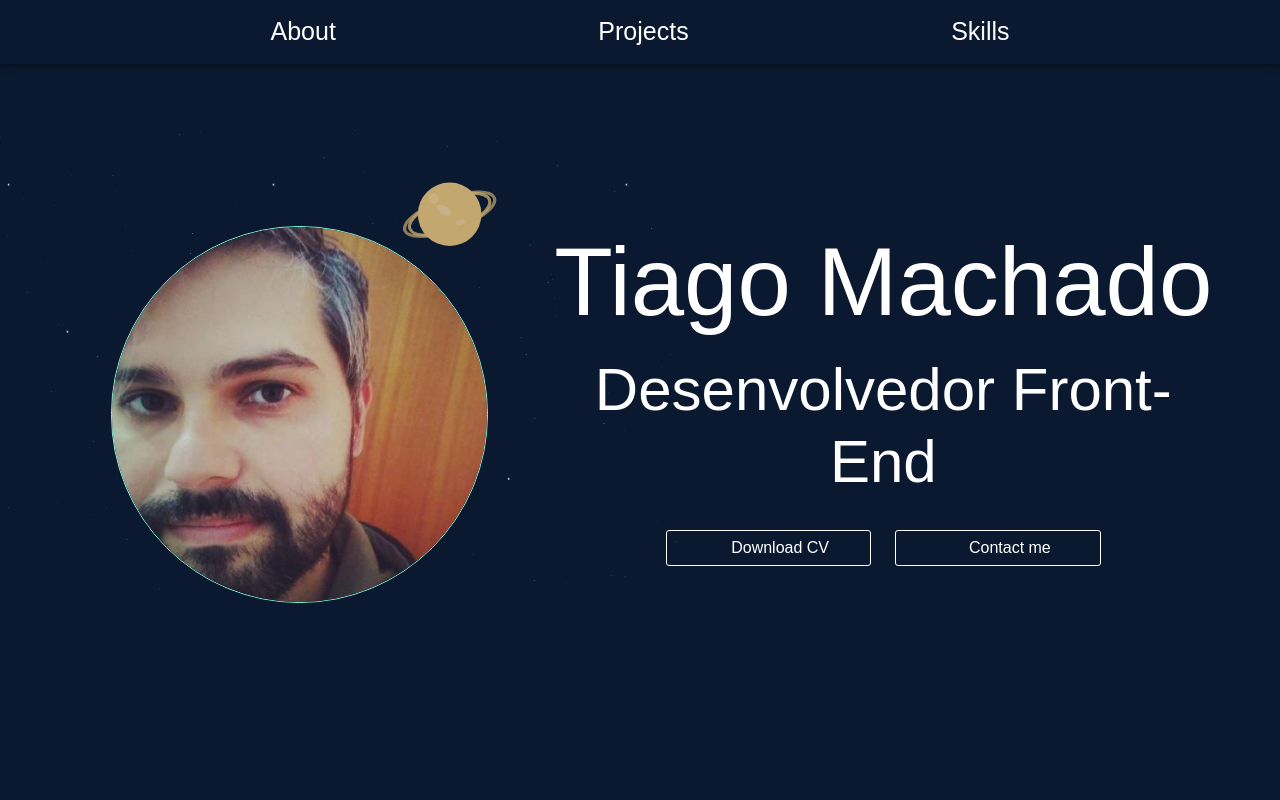
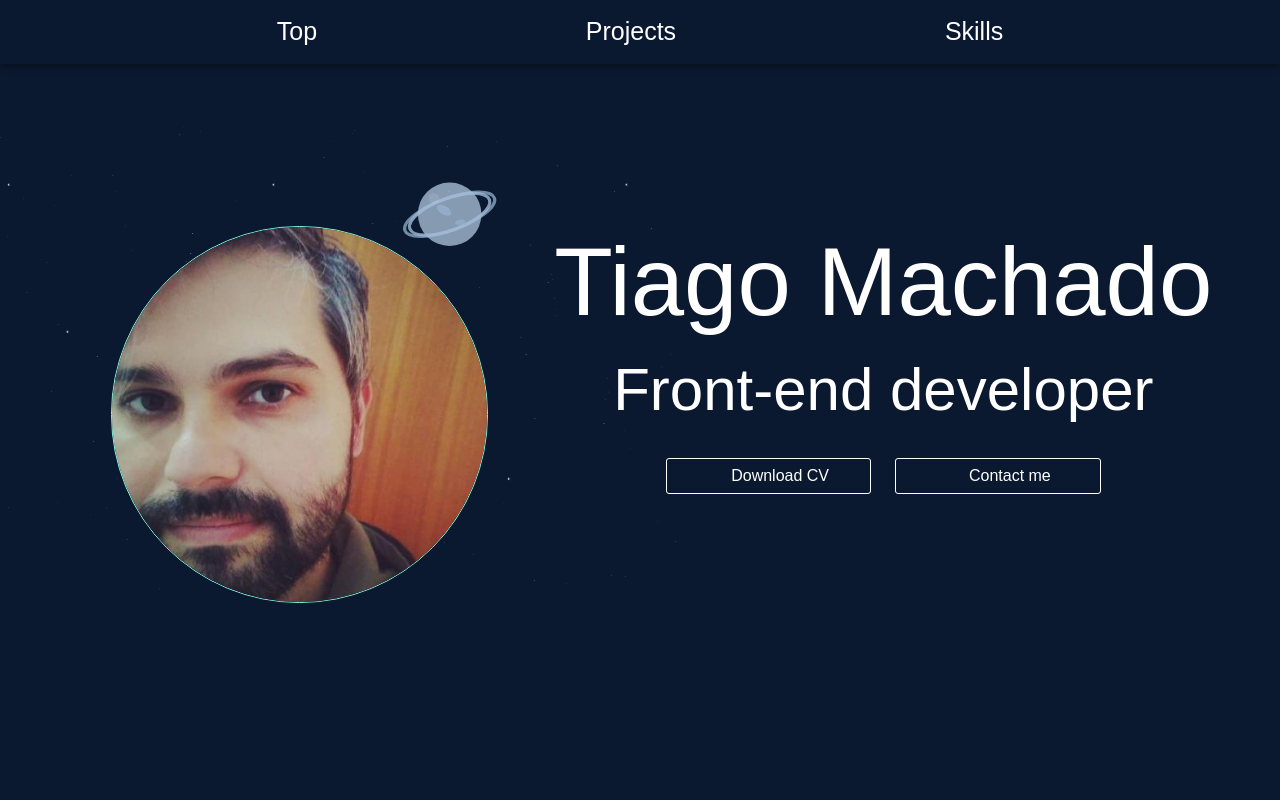
Before and after one commit to trsmrs/portfolio_vite_mui, a React (Vite) app: page / in a window 1280 px wide. Shown: the top 800 px of the page. Built offline with nearby package versions, Linux system fonts and the light colour scheme; some icons are missing.

Commit message:
mudanças nas skills e no planeta_sat

```diff
--- a/src/components/Hero/Hero.tsx
+++ b/src/components/Hero/Hero.tsx
@@ -50,7 +50,7 @@ export const Hero = () => {
                     </Grid>
                     <Grid size={{ xs: 12, md: 7 }}>
                         <Typography color="primary.contrastText" variant="h1" textAlign={"center"} pb={2}>Tiago Machado</Typography>
-                        <Writer text="Desenvolvedor Front-End" delay={120} variant="h2" color="primary.contrastText" />
+                        <Writer text="Front-end developer" delay={120} variant="h2" color="primary.contrastText" />
                         <Box mt={4}>
                             <Grid container spacing={3} display="flex" justifyContent="center">
                                 <Grid size={{ xs: 10, md: 4 }}>
--- a/src/components/Nav/Nav.tsx
+++ b/src/components/Nav/Nav.tsx
@@ -25,7 +25,7 @@ const Nav = () => {
 
     return (
         <Box sx={{ flexGrow: 1 }}>
-            <AppBar position="absolute">
+            <AppBar position="fixed">
                 <StyledMobileToolbar>
                     <IconButton
                         size="large"
@@ -48,9 +48,7 @@ const Nav = () => {
                         open={Boolean(anchorEl)}
                         onClose={handleClose}
                     >
-                        <MenuItem>
-                            About
-                        </MenuItem>
+
                         <MenuItem onClick={() => handleSmoothScroll("projects")}>
                             <StyledNavLink>Projects</StyledNavLink>
                         </MenuItem>
@@ -60,8 +58,8 @@ const Nav = () => {
                     </Menu>
                 </StyledMobileToolbar>
                 <StyledDesktopToolbar variant="regular">
-                    <MenuItem onClick={() => handleSmoothScroll("about")}>
-                        <StyledNavLink>About</StyledNavLink>
+                    <MenuItem onClick={() => handleSmoothScroll("top")}>
+                        <StyledNavLink>Top</StyledNavLink>
                     </MenuItem>
                     <MenuItem onClick={() => handleSmoothScroll("projects")}>
                         <StyledNavLink>Projects</StyledNavLink>
--- a/src/components/Skills/Skills.tsx
+++ b/src/components/Skills/Skills.tsx
@@ -1,6 +1,7 @@
-import { FaCss3Alt, FaHtml5 } from "react-icons/fa6";
+import { FaCss3Alt, FaGolang, FaHtml5, FaReact } from "react-icons/fa6";
+import { RiNextjsFill, RiNodejsFill } from "react-icons/ri";
+import { SiExpress } from 'react-icons/si';
 import { BiLogoTypescript } from "react-icons/bi";
-import { SiNestjs } from "react-icons/si";
 import { StyledSkills } from "../../styles/heroStyle/styledHero";
 import { Box, Container, Grid, Typography } from "@mui/material";
 import theme from "../../theme";
@@ -10,7 +11,11 @@ function Skills() {
         { icon: <FaHtml5 />, label: "Html5" },
         { icon: <FaCss3Alt />, label: "CSS3" },
         { icon: <BiLogoTypescript />, label: "TypeScript" },
-        { icon: <SiNestjs />, label: "NestJs" },
+        { icon: <FaReact />, label: "React" },
+        { icon: <RiNextjsFill />, label: "NextJs" },
+        { icon: <RiNodejsFill />, label: "NodeJs" },
+        { icon: <SiExpress />, label: "Express" },
+        { icon: <FaGolang />, label: "Go Lang" },
     ];
 
     return (
--- a/src/components/animated/AnimatedBackGround.tsx
+++ b/src/components/animated/AnimatedBackGround.tsx
@@ -21,7 +21,7 @@ export const AnimatedBackground = () => {
                 {/* Planeta Saturno estilizado */}
                 <g transform="translate(800, 150) scale(0.9)">
                     {/* Planeta principal */}
-                    <circle cx="0" cy="0" r="60" fill="#C2A76F" opacity="1">
+                    <circle cx="0" cy="0" r="60" fill="#869ab2" opacity="1">
                         <animate
                             attributeName="opacity"
                             values="2.8;2.85;2.8"
@@ -31,7 +31,7 @@ export const AnimatedBackground = () => {
                     </circle>
 
                     {/* Anéis de Saturno */}
-                    <ellipse cx="0" cy="0" rx="90" ry="30" fill="none" stroke="#C2A76F" strokeWidth="6" opacity="0.7" transform="rotate(-20 0 0)">
+                    <ellipse cx="0" cy="0" rx="90" ry="30" fill="none" stroke="#9fb9d8" strokeWidth="6" opacity="0.7" transform="rotate(-20 0 0)">
                         <animate
                             attributeName="opacity"
                             values="0.7;0.75;0.7"
@@ -39,7 +39,7 @@ export const AnimatedBackground = () => {
                             repeatCount="indefinite"
                         />
                     </ellipse>
-                    <ellipse cx="0" cy="0" rx="80" ry="30" fill="none" stroke="#C2A76F" strokeWidth="6" opacity="0.8" transform="rotate(-20 0 0)">
+                    <ellipse cx="0" cy="0" rx="80" ry="30" fill="none" stroke="#9fb9d8" strokeWidth="6" opacity="0.8" transform="rotate(-20 0 0)">
                         <animate
                             attributeName="opacity"
                             values="1.8;0.85;1.8"
@@ -49,8 +49,8 @@ export const AnimatedBackground = () => {
                     </ellipse>
 
                     {/* Detalhes na superfície */}
-                    <ellipse cx="-10" cy="-10" rx="15" ry="8" fill="#C9B89A" opacity="0.6" transform="rotate(30 -15 -10)" />
-                    <ellipse cx="20" cy="15" rx="10" ry="5" fill="#C9B89A" opacity="0.5" transform="rotate(-10 20 15)" />
+                    <ellipse cx="-10" cy="-10" rx="15" ry="8" fill="#9fb9d8" opacity="0.6" transform="rotate(30 -15 -10)" />
+                    <ellipse cx="20" cy="15" rx="10" ry="5" fill="#9fb9d8" opacity="0.5" transform="rotate(-10 20 15)" />
 
                     {/* Brilho sutil */}
                     <circle cx="-30" cy="-30" r="10" fill="white" opacity="0.1" />
```
